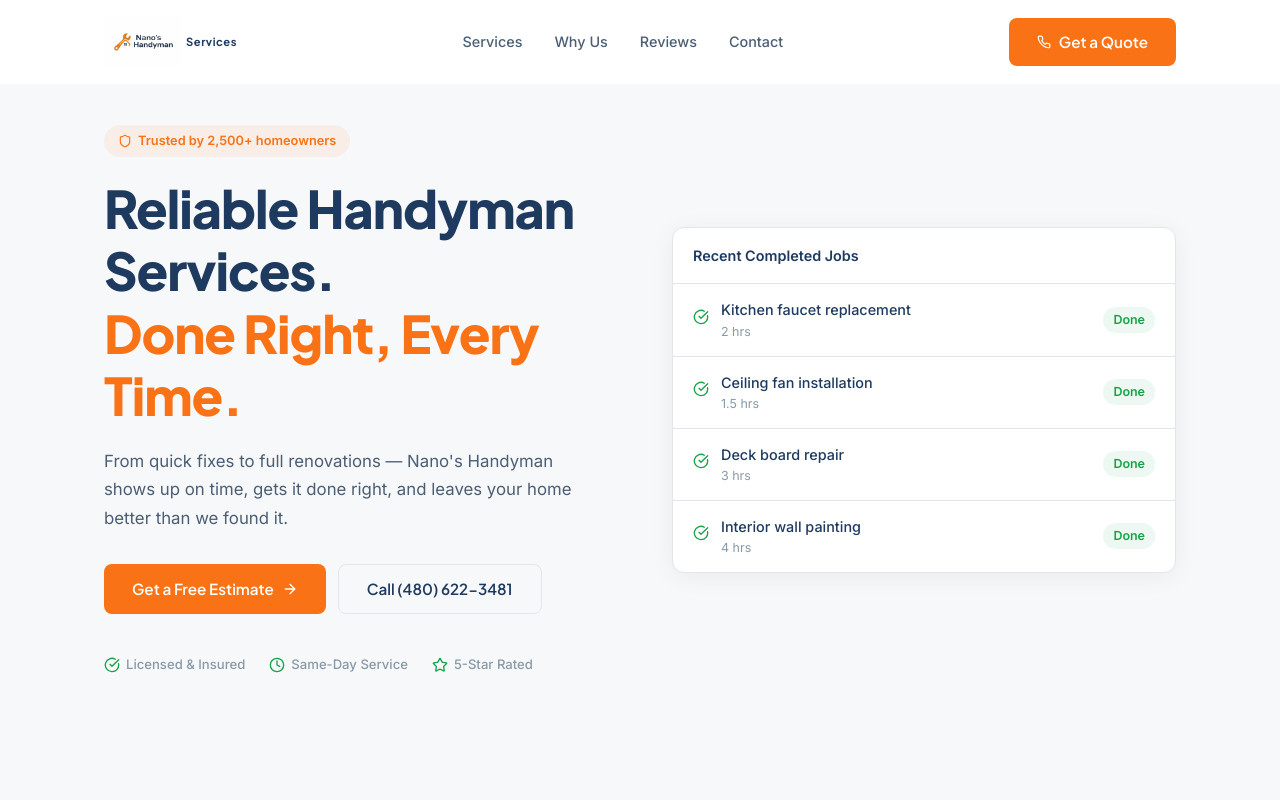
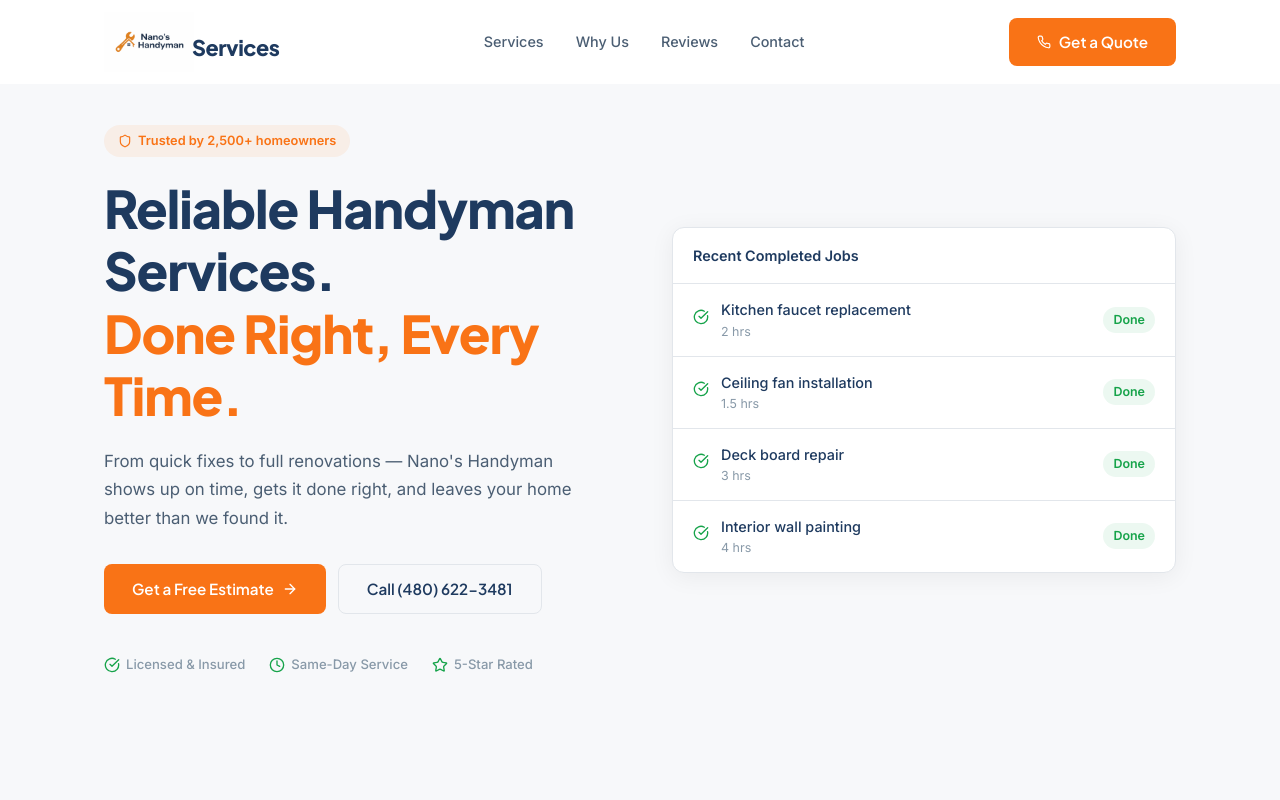
Before and after one commit to shawnholdings-creator/nanos-handyman, a React (Vite) app in the folder client/: page / in a window 1280 px wide. Shown: the top 800 px of the page. Built offline with nearby package versions, Linux system fonts and the light colour scheme.

Commit message:
Much bigger logo (60px) with integrated Services text

```diff
--- a/client/src/components/Navbar.css
+++ b/client/src/components/Navbar.css
@@ -4,14 +4,14 @@
   left: 0;
   right: 0;
   z-index: 100;
-  padding: 16px 0;
+  padding: 12px 0;
   background: rgba(255, 255, 255, 0.95);
   transition: all var(--transition-base);
 }
 .navbar--scrolled {
   backdrop-filter: blur(8px);
   border-bottom: 1px solid var(--border);
-  padding: 12px 0;
+  padding: 8px 0;
 }
 .navbar__inner {
   display: flex;
@@ -19,25 +19,27 @@
   justify-content: space-between;
 }
 
-/* Logo */
+/* Logo — Big & Bold */
 .navbar__logo {
   display: flex;
   align-items: center;
-  gap: 4px;
+  gap: 0;
 }
 .navbar__logo-img {
-  height: 52px;
+  height: 60px;
   width: auto;
 }
 .navbar__logo-text {
   font-family: var(--font-heading);
-  font-weight: 700;
-  font-size: 0.7rem;
+  font-weight: 800;
+  font-size: 1.35rem;
   color: var(--navy);
-  letter-spacing: 0.5px;
-  line-height: 1;
+  margin-left: -2px;
+  letter-spacing: -0.5px;
+  align-self: flex-end;
+  margin-bottom: 6px;
 }
-.navbar__logo:hover { opacity: 0.85; }
+.navbar__logo:hover { opacity: 0.9; }
 
 /* Links */
 .navbar__links {
@@ -95,6 +97,6 @@
   .navbar__cta { display: none !important; }
   .navbar__hamburger { display: flex; }
   .navbar__mobile--open { display: flex; }
-  .navbar__logo-img { height: 42px; }
-  .navbar__logo { font-size: 1.1rem; }
+  .navbar__logo-img { height: 44px; }
+  .navbar__logo-text { font-size: 1rem; margin-bottom: 3px; }
 }
```
